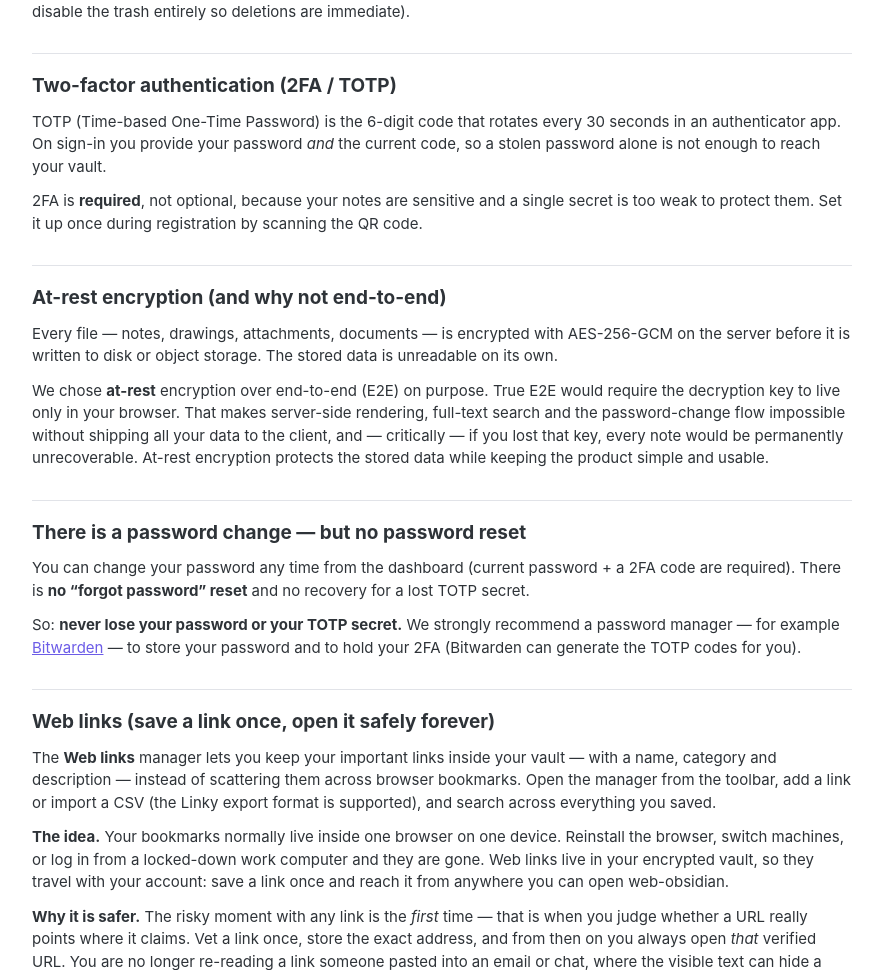
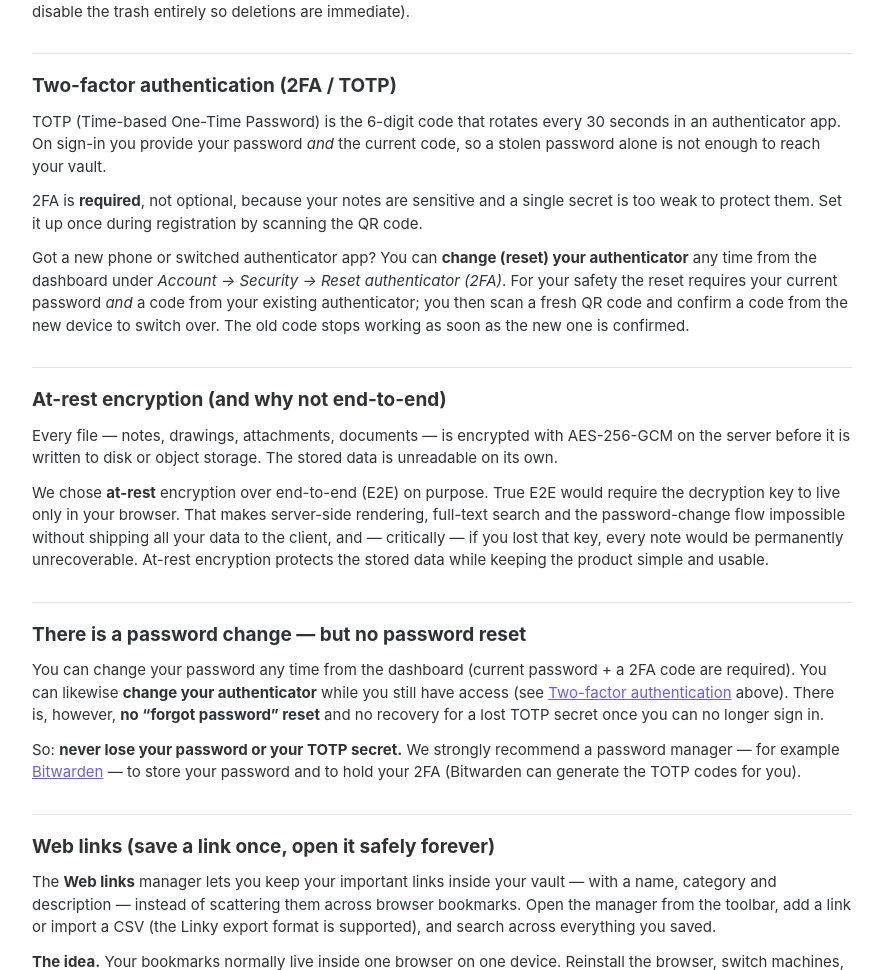
Before and after one commit to Fabo011/websidian, a Node project: template views/docs.ejs in a window 1280 px wide. Shown: the part 1419-2389 px from the top of the page, without its empty margins (198-1080 px from the left). Run offline with Node 20 templates, Linux system fonts and the light colour scheme; the template is opened without the code that fills it, so the values that code supplies are empty; some libraries are stand-ins or nearby versions.

Commit message:
TOTP reset added..

```diff
--- a/public/css/style.css
+++ b/public/css/style.css
@@ -835,7 +835,8 @@ a { color: var(--accent); }
 }
 .modal-overlay[hidden] { display: none; }
 /* Opens on top of the account dashboard overlay, which shares z-index 100. */
-#change-password-overlay { z-index: 110; }
+#change-password-overlay,
+#reset-totp-overlay { z-index: 110; }
 .modal {
   width: 100%;
   max-width: 420px;
--- a/public/js/i18n.js
+++ b/public/js/i18n.js
@@ -124,6 +124,18 @@
       cp_bad_code: 'Enter the 6-digit code from your authenticator.',
       cp_success: 'Password changed.',
       cp_failed: 'Could not change password.',
+      reset_totp: 'Reset authenticator (2FA)',
+      reset_totp_hint:
+        'Switching to a new phone or authenticator app? Reset your two-factor authentication to pair a new device.',
+      reset_totp_verify_hint:
+        "Confirm it's you with your current password and a code from your current authenticator.",
+      reset_totp_scan_hint:
+        'Scan this QR code with your new authenticator app (or enter the secret manually), then enter a code from it to finish.',
+      rt_current_code: 'Current authenticator code',
+      rt_new_code: 'New authenticator code',
+      rt_success: 'Authenticator updated.',
+      rt_failed: 'Could not reset authenticator.',
+      copied: 'Copied',
       delete_account_hint:
         'Deleting your account permanently removes all your notes, files and account data. This cannot be undone.',
       delete_account: 'Delete account',
@@ -239,6 +251,9 @@
         'Scan the QR code with your authenticator app, or enter the secret manually.',
       secret: 'Secret',
       copy: 'Copy',
+      reg_pwmanager_before: 'Tip: use a password manager such as',
+      reg_pwmanager_after:
+        'to store your password and TOTP secret. You can change your password and authenticator later, but they cannot be reset if lost — so keep them safe.',
       verification_code: 'Verification code',
       confirm_finish: 'Confirm & finish',
       have_account: 'Already have an account?',
@@ -429,6 +444,18 @@
       cp_bad_code: 'Gib den 6-stelligen Code aus deiner Authenticator-App ein.',
       cp_success: 'Passwort geändert.',
       cp_failed: 'Passwort konnte nicht geändert werden.',
+      reset_totp: 'Authenticator zurücksetzen (2FA)',
+      reset_totp_hint:
+        'Neues Smartphone oder eine neue Authenticator-App? Setze deine Zwei-Faktor-Authentifizierung zurück, um ein neues Gerät zu koppeln.',
+      reset_totp_verify_hint:
+        'Bestätige mit deinem aktuellen Passwort und einem Code aus deiner aktuellen Authenticator-App, dass du es bist.',
+      reset_totp_scan_hint:
+        'Scanne diesen QR-Code mit deiner neuen Authenticator-App (oder gib den Schlüssel manuell ein) und gib anschließend einen Code daraus ein, um abzuschließen.',
+      rt_current_code: 'Aktueller Authenticator-Code',
+      rt_new_code: 'Neuer Authenticator-Code',
+      rt_success: 'Authenticator aktualisiert.',
+      rt_failed: 'Authenticator konnte nicht zurückgesetzt werden.',
+      copied: 'Kopiert',
       delete_account_hint:
         'Beim Löschen deines Kontos werden alle Notizen, Dateien und Kontodaten dauerhaft entfernt. Dies kann nicht rückgängig gemacht werden.',
       delete_account: 'Konto löschen',
@@ -544,6 +571,9 @@
         'Scanne den QR-Code mit deiner Authenticator-App oder gib den Schlüssel manuell ein.',
       secret: 'Schlüssel',
       copy: 'Kopieren',
+      reg_pwmanager_before: 'Tipp: Nutze einen Passwort-Manager wie',
+      reg_pwmanager_after:
+        'um dein Passwort und deinen TOTP-Schlüssel zu speichern. Du kannst Passwort und Authenticator später ändern, aber sie können bei Verlust nicht zurückgesetzt werden — bewahre sie daher sicher auf.',
       verification_code: 'Bestätigungscode',
       confirm_finish: 'Bestätigen & abschließen',
       have_account: 'Hast du bereits ein Konto?',
--- a/views/docs.ejs
+++ b/views/docs.ejs
@@ -129,6 +129,14 @@
           single secret is too weak to protect them. Set it up once during registration by
           scanning the QR code.
         </p>
+        <p>
+          Got a new phone or switched authenticator app? You can <strong>change (reset) your
+          authenticator</strong> any time from the dashboard under
+          <em>Account &rarr; Security &rarr; Reset authenticator (2FA)</em>. For your safety the
+          reset requires your current password <em>and</em> a code from your existing
+          authenticator; you then scan a fresh QR code and confirm a code from the new device to
+          switch over. The old code stops working as soon as the new one is confirmed.
+        </p>
       </section>
 
       <section class="legal-section" id="encryption">
@@ -152,8 +160,10 @@
         <h2>There is a password change &mdash; but no password reset</h2>
         <p>
           You can change your password any time from the dashboard (current password + a 2FA
-          code are required). There is <strong>no &ldquo;forgot password&rdquo; reset</strong>
-          and no recovery for a lost TOTP secret.
+          code are required). You can likewise <strong>change your authenticator</strong> while
+          you still have access (see <a href="#twofa">Two-factor authentication</a> above).
+          There is, however, <strong>no &ldquo;forgot password&rdquo; reset</strong>
+          and no recovery for a lost TOTP secret once you can no longer sign in.
         </p>
         <p>
           So: <strong>never lose your password or your TOTP secret.</strong> We strongly
--- a/views/register.ejs
+++ b/views/register.ejs
@@ -15,6 +15,11 @@
 
     <form id="register-form" class="auth-form" autocomplete="on">
       <h2 data-i18n="create_account">Create account</h2>
+      <p class="auth-note muted">
+        <span data-i18n="reg_pwmanager_before">Tip: use a password manager such as</span>
+        <a href="https://bitwarden.com" target="_blank" rel="noopener noreferrer">Bitwarden</a>
+        <span data-i18n="reg_pwmanager_after">to store your password and TOTP secret. You can change your password and authenticator later, but they cannot be reset if lost — so keep them safe.</span>
+      </p>
       <label>
         <span data-i18n="username">Username</span>
         <input name="username" type="text" autocomplete="username"
```
Also changed, not shown: src/account/account.controller.ts (+29 -0 lines), src/account/dto/reset-totp.dto.ts (added, +21 -0 lines), src/auth/auth.service.ts (+59 -0 lines), src/users/user.entity.ts (+8 -0 lines), views/app.ejs (+41 -0 lines), public/js/app.js.
